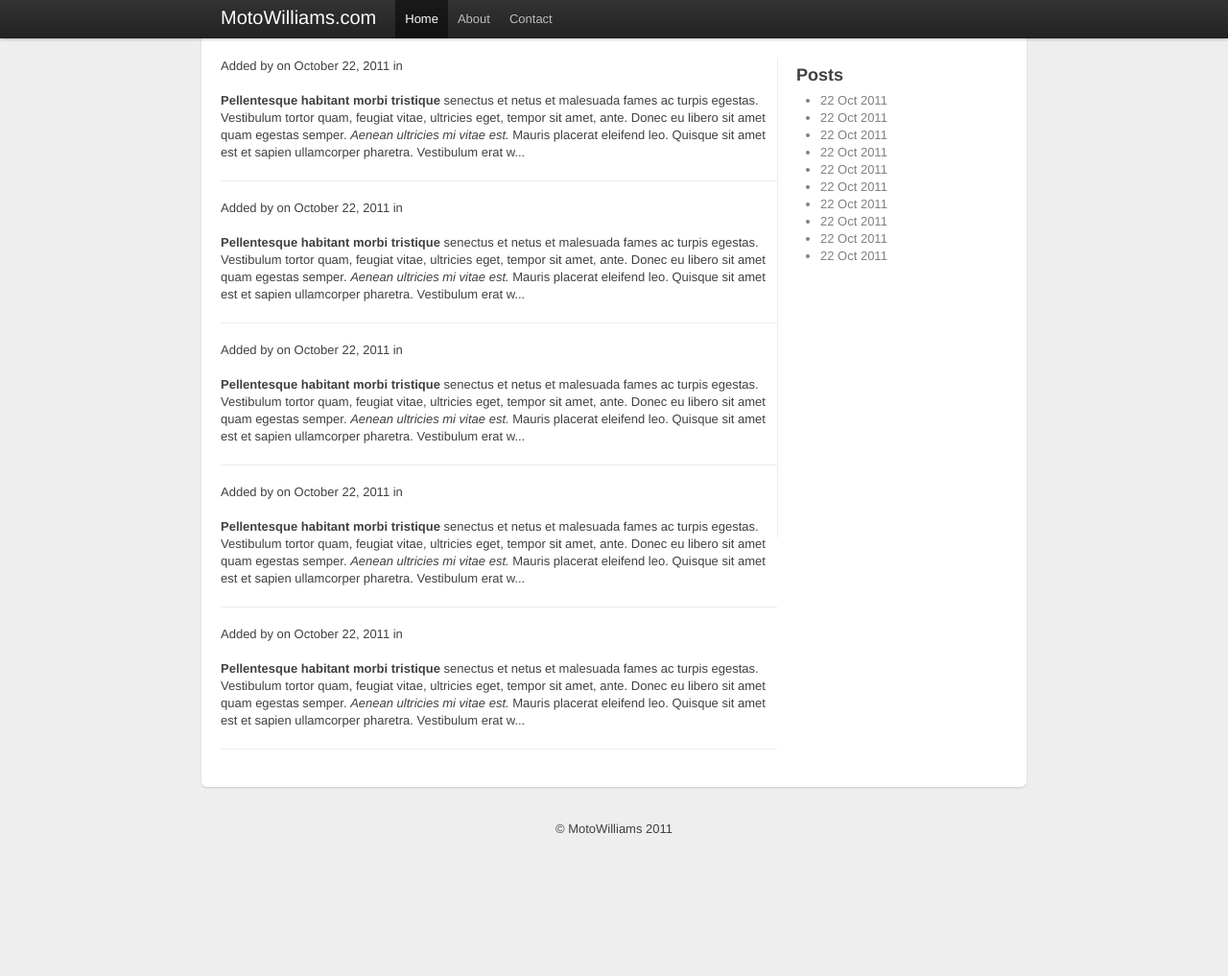
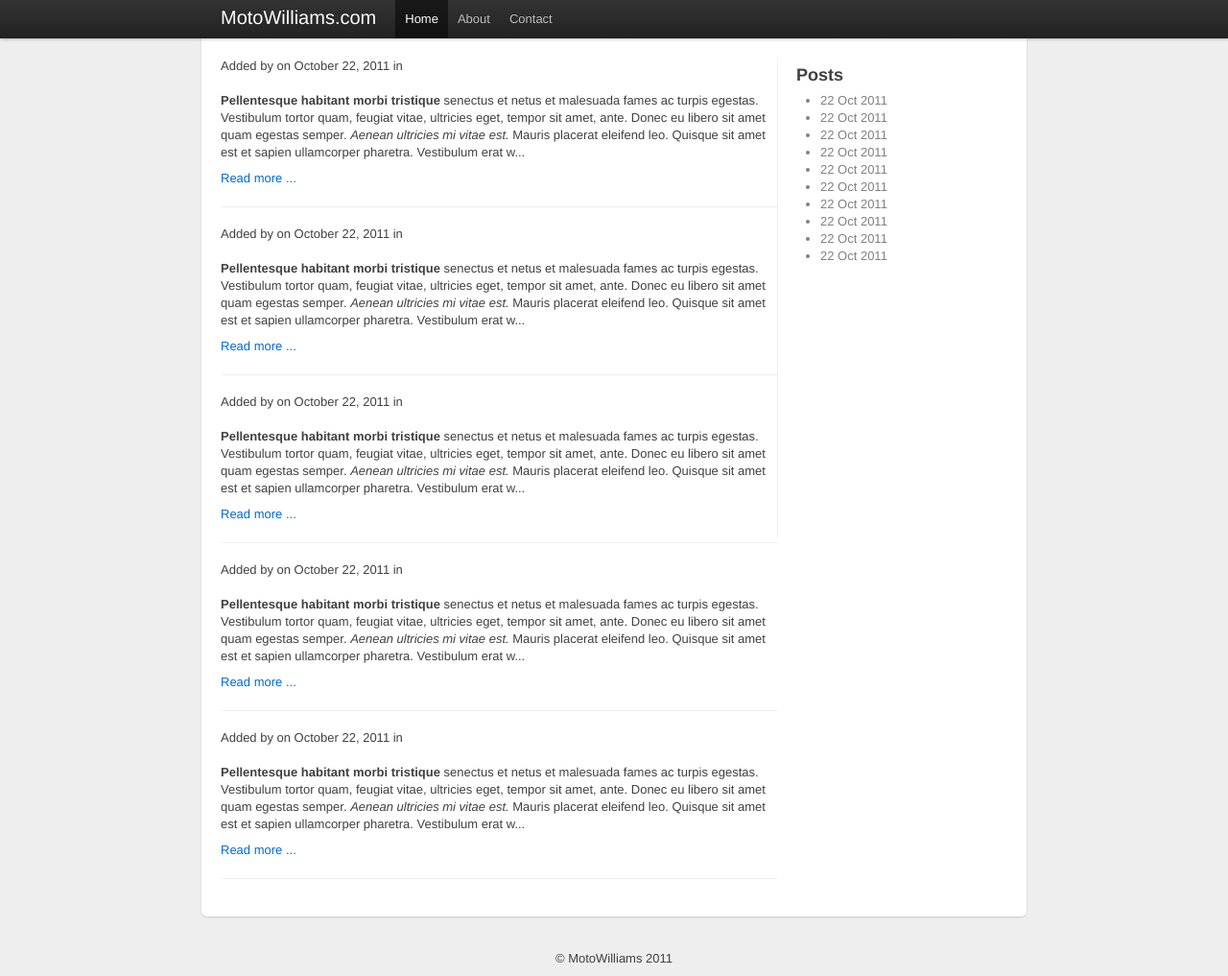
Before and after one commit to motowilliams/motowilliams.github.com-back, a Jekyll site: the page built from index.html, in a window 1280 px wide and 1017 px high. Shown: the whole window at 96% size. Built offline with Jekyll 4.4.1, drawn with Linux system fonts in a browser that asks for light colours; the list of posts is cut into pages by our own code.

Commit message:
Update _includes/single_page.html

```diff
--- a/_includes/single_page.html
+++ b/_includes/single_page.html
@@ -1,4 +1,3 @@
-<h2 class="title"><a href="{{ page.url }}">{{ page.title }}</a></h2>
   <div class="post post-{{ page.id }}">
 
     <p class="author">
@@ -12,5 +11,6 @@
     <div class="entrybody">
       {{ page.content | truncate: 400 }}
     </div>
+    <a href="{{ page.url }}">Read more ...</a>
   </div>
   <hr />
```
